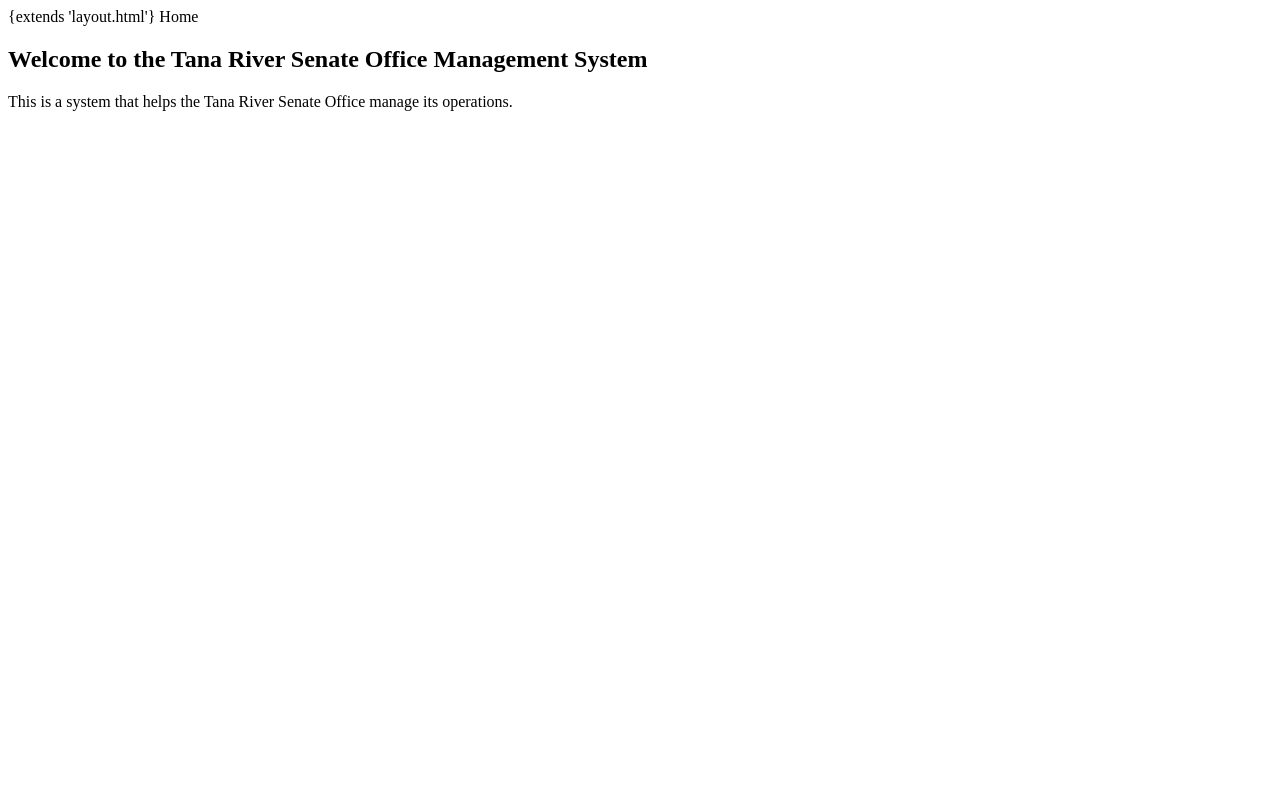
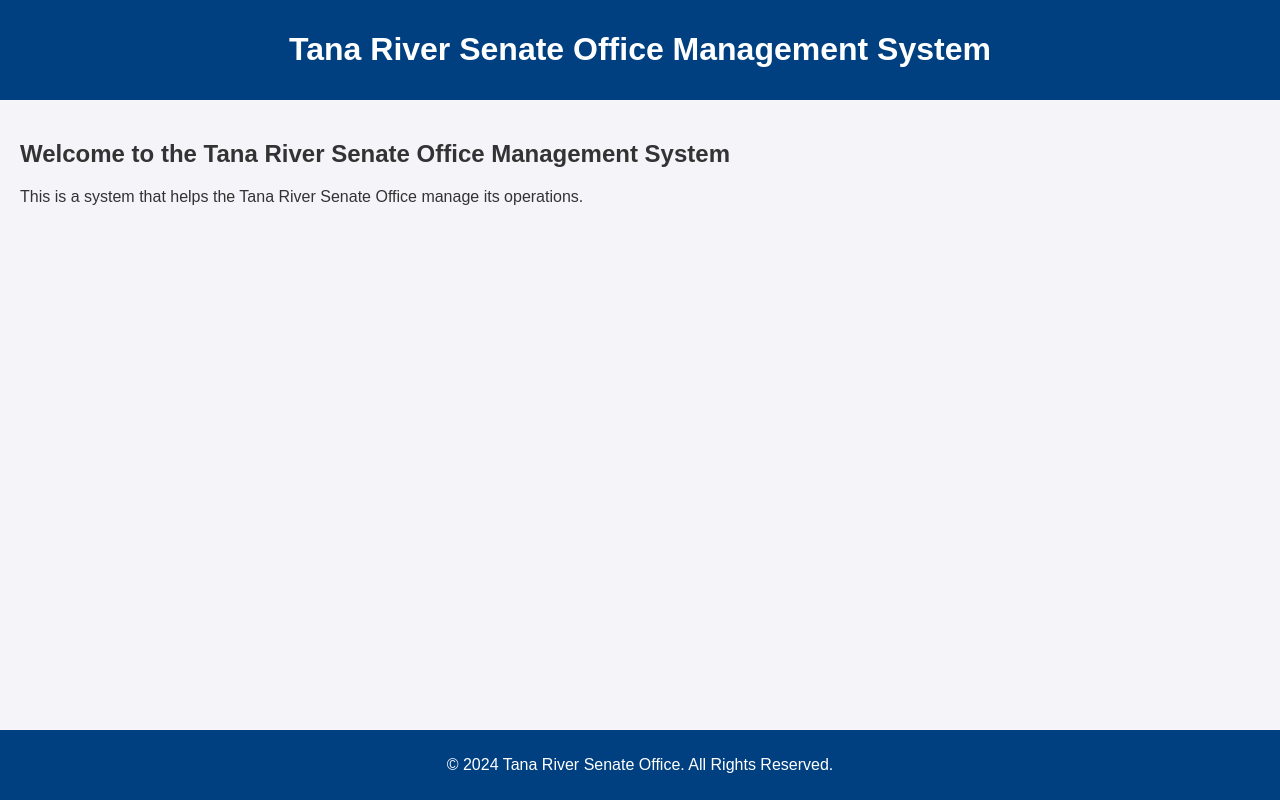
Before and after one commit to Isiji/Tana-R, a Flask app: page / in a window 1280 px wide. Run offline with Flask 3, Linux system fonts and the light colour scheme; parts of the project's set-up code (start-up, migrations or seed data) failed here and were passed over.

Commit message:
done changes in html pages

```diff
--- a/Tana/templates/home.html
+++ b/Tana/templates/home.html
@@ -1,4 +1,4 @@
-{extends 'layout.html'}
+{%extends 'layout.html'%}
 
     {% block title %}Home{% endblock %}
 
--- a/Tana/users/routes.py
+++ b/Tana/users/routes.py
@@ -15,6 +15,7 @@ users = Blueprint('users', __name__)
 
 #create a route for homepage
 @users.route('/')
+@users.route('/home')
 def home():
     """homepage route for the user"""
     return render_template('home.html')
@@ -32,7 +33,7 @@ def register():
         db_storage.commit()
         flash(f'Your account has been created! You are now able to log in', 'success')
         return redirect(url_for('users.login'))
-    return render_template('register.html', title='Register', form=form)
+    return render_template('users.register.html', title='Register', form=form)
 
 #create route for user to update user information
 @users.route('/account', methods=['GET', 'POST'])
```
